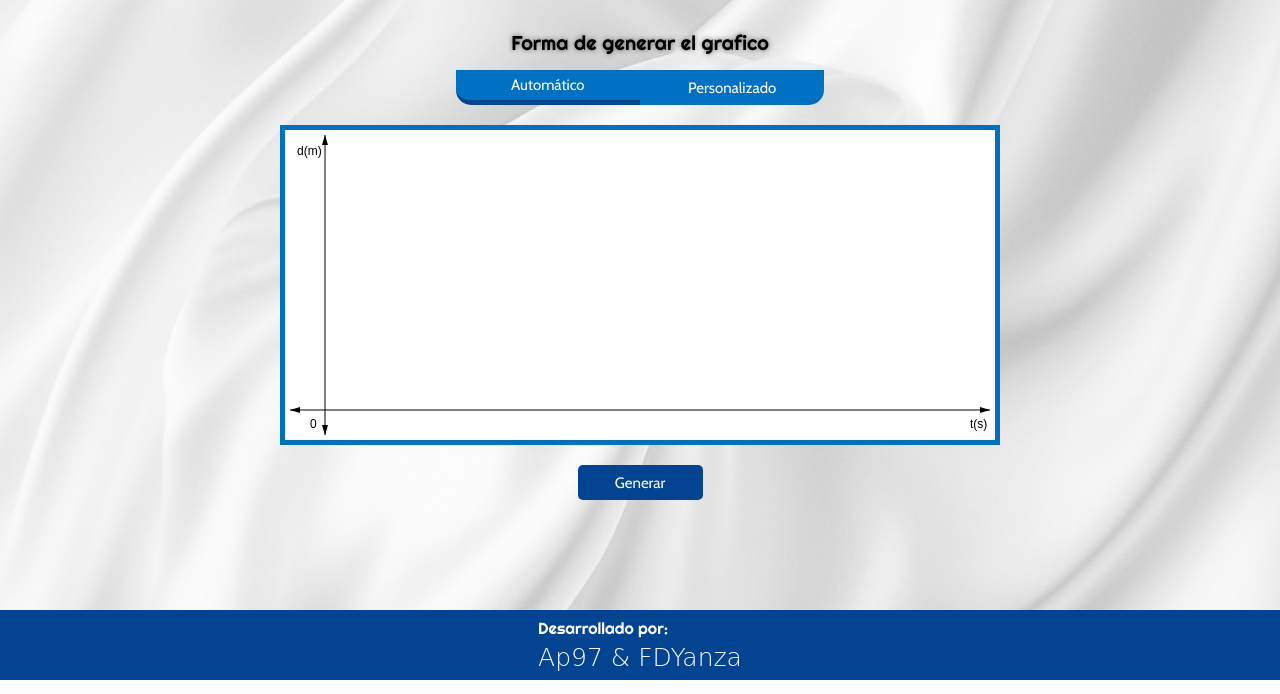
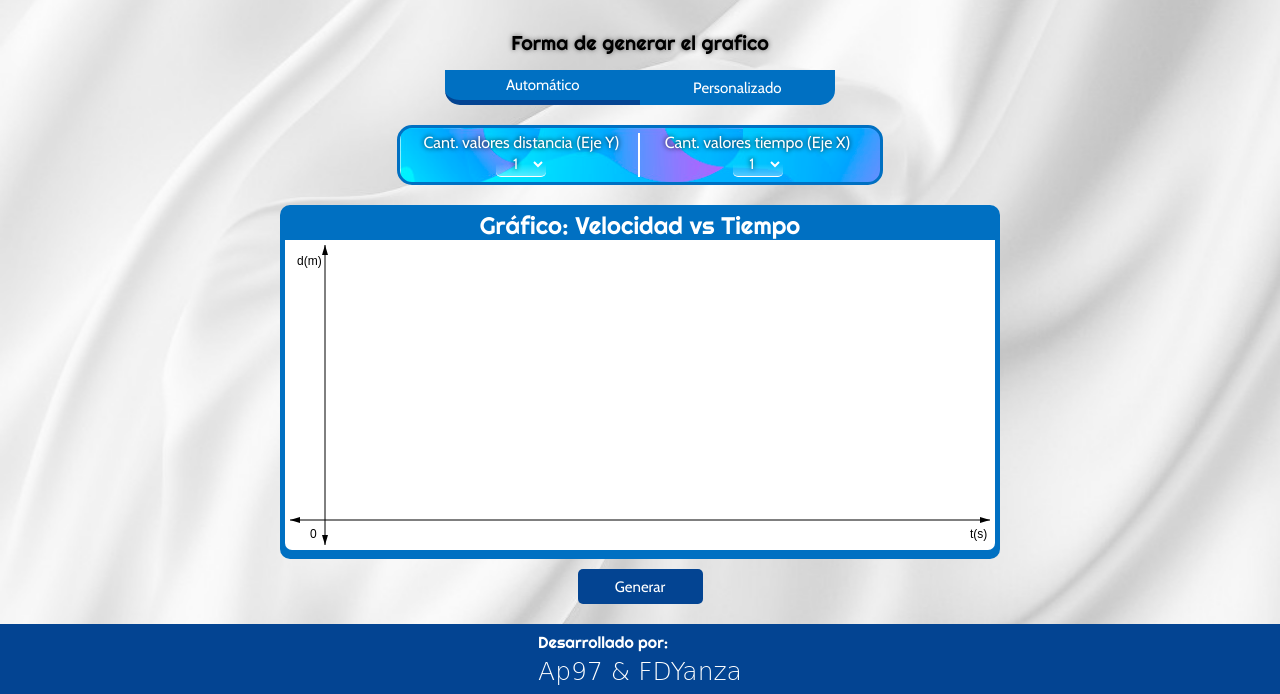
Before and after one commit to Aspg97/XRMRU, a PHP site: page /webComponents/PGG_ADD/graficadora.html in a window 1280 px wide. Shown: the part 120-814 px from the top of the page. Run offline with PHP 8.4, Linux system fonts and the light colour scheme; some web fonts are replaced.

Commit message:
avance graficadora V2.6

```diff
--- a/webComponents/Estilos/estilosGraficador.css
+++ b/webComponents/Estilos/estilosGraficador.css
@@ -22,7 +22,7 @@ button:hover {
 .main-cal-graph {
     margin: 0 auto;
     flex-wrap: wrap;
-    width: 90%;
+    width: 95%;
 }
 
 /*Estilos contenedor eleccion modo de graficar*/
@@ -62,21 +62,116 @@ button:hover {
     transition: border-bottom 0.2s ease-out;
 }
 
+/*Estilos de selectores de cantidades*/
+
+.cont-op-cant{
+    background-image: url("../IMG/Simulator/fondo-eti-gen-info-02.jpg");
+    background-repeat: no-repeat;
+    background-size: cover;
+    border-radius: 15px;
+    border: solid 3px var(--compl-color);
+    text-shadow: 0 0 5px #000;
+    margin: 20px auto;
+    padding: 5px;
+    display: grid;
+    width: 100%;
+    grid-template-columns: 50% 50%;
+}
+
+.cont-op-cant>div:nth-child(1){
+    border-right: solid 2px #fff;
+}
+
+.cont-op{
+    text-align: center;
+}
+
+.lbl-op-cant{
+    display: block;
+    color: #fff;
+    font-family: 'Cabin', sans-serif;
+}
+
+select,input{
+    height: 25px;
+    border-style: none;
+    border-radius: 5px;
+    font-family: 'Cabin', sans-serif;
+    outline: none;
+    text-shadow: 0 0 5px #000;
+}
+
+.op-num{
+    width: 50px;
+    font-size: 15px;
+    text-align: center;
+    background: linear-gradient(to top, #fff5, #0000, #0000);
+    border-bottom: solid 1px #fff;
+    color: #fff;
+}
+
+select:hover {
+    transition: 0.5s;
+    background: none;
+    background-color: #fffa;
+    color: #000;
+    text-shadow: none;
+}
+
+option {
+    color: #000;
+}
+
+/*Estilos de etiquetas e inputs de ingreso de valores*/
+
+.cont-info-per{
+    padding: 7px;
+}
+
+.cont-info-per-uni div{
+    margin-bottom: 5px;
+}
+
+.cont-info-per h3{
+    font-weight: lighter;
+    color: #fff;
+    margin: 10px 0;
+}
+
+.eti-dat{
+    display: inline-block;
+    width: 55px;
+    font-size: 16px;
+    color: #fff;
+    font-family: 'Cabin', sans-serif;
+
+}
+
+.inpDato{
+    height: 28px;
+    max-width: 75px;
+    margin: 0 0 0 5px;
+    padding: 10px;
+    font-size: 15px;
+    text-shadow: none;
+}
 /*Estilos seccion de grafico y datos*/
 .cont-date-graph {
     display: flex;
     justify-content: center;
     flex-wrap: wrap;
-    margin: 20px;
     width: 100%;
 }
 
 .cont-info-graph {
+    flex-grow: 1;
     display: none;
-    position: relative;
-    /*left: 0px;*/
-    height: 25px;
-    background-color: #0070C2;
+    justify-content: center;
+    border-radius: 10px;
+    max-width: 400px;
+    margin: 0 20px 0 0;
+    padding: 10px;
+    background-image: url("../IMG/Simulator/fondo-info_Mesa\ de\ trabajo\ 1.jpg");
     animation: none;
 }
 
@@ -103,22 +198,30 @@ button:hover {
 }
 
 /*Estilos graficadora*/
+
 .cont-graph {
-    display: flex;
     padding: 5px;
     background-color: #0070C2;
+    border-radius: 10px;
+}
+
+.tit-graph{
+    font-weight: lighter;
+    color: #fff;
 }
 
 .graph {
     padding: 5px;
     background-color: #fff;
+    border-bottom-left-radius: 7px;
+    border-bottom-right-radius: 7px;
 }
 
 /*Estilos btn generar*/
-.btn-generar {
+.btn-generar, .btn-ingresar-datos {
     width: 125px;
     height: 35px;
-    margin: 0 auto;
+    margin: 10px auto;
     border-style: none;
     outline: none;
     border-radius: 5px;
@@ -129,7 +232,7 @@ button:hover {
     font-weight: 500;
 }
 
-.btn-generar:hover {
+.btn-generar:hover, .btn-ingresar-datos:hover {
     transition: 0.5s;
     background-color: #043775;
 }
--- a/webComponents/JS/funcionesutilgraph.js
+++ b/webComponents/JS/funcionesutilgraph.js
@@ -131,23 +131,47 @@ const segmento = ({ px1 = 0, py1 = 0, px2 = 50, py2 = 50 }) => ({
 });
 //FIN PROCESO >> dibujar segmento
 //INICIO PROCESO >> dibujar lineas guias
-const guias = ({ lcx = 50, lcy = 50, recorrido = 0, ancx1 = 20, ancy1 = 20, ancx2 = 25, ancy2 = 20 }) => ({
-    limitecX: (((canvas.width - 80) / 100) * lcx) + 35,
-    limitecY: (((canvas.height - 80) / 100) * lcy) + (canvas.height - 25),
-    recorrido,
+const guias = ({ lcx = 1000, ancx1 = 0, ancy1 = -20, guia = "y" }) => ({
+    limitecX: (((canvas.width - 80) / 100) * lcx),
+    recorrido: 0,
+    anchoLinea: 5,
+    espacio:10,
     x1: (((canvas.width - 80) / 100) * ancx1) + 35,
     y1: (((canvas.height - 80) / 100) * ancy1) + (canvas.height - 25),
-    x2: (((canvas.width - 80) / 100) * ancx2) + 35,
-    y2: (((canvas.height - 80) / 100) * ancy2) + (canvas.height - 25),
+    guia,
+    dibujarGuias(){
+        if(this.guia === "y"){
+            this.dibujarGuiasY();
+        }else{
+            this.dibujarGuiasX();
+        }
+    },
+    dibujarGuiasY() {
+        while (this.recorrido < this.limitecX) {
+            pincel.beginPath();
+            pincel.strokeStyle = "#999";
+            pincel.lineWidth = 0.3;
+            pincel.moveTo(this.x1+this.anchoLinea, this.y1);
+            pincel.lineTo(this.x1, this.y1);
+            pincel.stroke();
+            pincel.closePath();
+            this.x1+=this.espacio;
+            this.recorrido += this.espacio;
+        }
+    },
     dibujarGuiasX() {
-        while (recorrido < this.limitecX) {
+        this.recorrido = this.y1;
+        while (this.recorrido < canvas.height-25) {
             pincel.beginPath();
-            pincel.strokeStyle = "#555";
-            pincel.moveTo(this.x1+5, this.y1);
-            pincel.lineTo(this.x2+5, this.y2);
+            pincel.strokeStyle = "#999";
+            pincel.lineWidth = 0.3;
+            pincel.moveTo(this.x1, this.y1);
+            pincel.lineTo(this.x1, this.y1+this.anchoLinea);
+            pincel.stroke();
             pincel.closePath();
-            recorrido += (this.x2-this.x1+5);
+            this.y1+=this.espacio;
+            this.recorrido += this.espacio;
         }
     }
-})
+});
 //FIN PROCESO >> dibujar lineas guias
--- a/webComponents/PGG_ADD/graficadora.html
+++ b/webComponents/PGG_ADD/graficadora.html
@@ -46,14 +46,44 @@
                 <button class="btn-active-auto" id="btn-auto">Automático</button>
                 <button class="btn-active-per" id="btn-per">Personalizado</button>
             </div>
+            <div class="cont-op-cant">
+                <div class="cont-op">
+                    <label class="lbl-op-cant">Cant. valores distancia (Eje Y)</label>
+                    <select class="op-num" id="select-cant-y">
+                        <option>1</option>
+                        <option>2</option>
+                        <option>3</option>
+                        <option>4</option>
+                        <option>5</option>
+                        <option>6</option>
+                        <option>7</option>
+                        <option>8</option>
+                        <option>9</option>
+                        <option>10</option>
+                    </select>
+                </div>
+                <div class="cont-op">
+                    <label class="lbl-op-cant">Cant. valores tiempo (Eje X)</label>
+                    <select class="op-num" id="select-cant-x">
+                        <option>1</option>
+                        <option>2</option>
+                        <option>3</option>
+                        <option>4</option>
+                        <option>5</option>
+                        <option>6</option>
+                        <option>7</option>
+                        <option>8</option>
+                        <option>9</option>
+                        <option>10</option>
+                    </select>
+                </div>
+            </div>
         </div>
         <section class="cont-date-graph">
             <div class="cont-info-graph">
-                <label>Cantidad de valores de distancia</label>
-                <label>Cantidad de valores de tiempo</label>
-                <p>RECUERDA: La cantidad de distancias debe ser menor a la de tiempos</p>
             </div>
             <div class="cont-graph">
+                <h2 class="tit-graph">Gráfico: Velocidad vs Tiempo</h2>
                 <canvas class="graph" id="canvas">
                 </canvas>
             </div>
```
Also changed, not shown: webComponents/JS/fungraficadora.js (+100 -15 lines).
